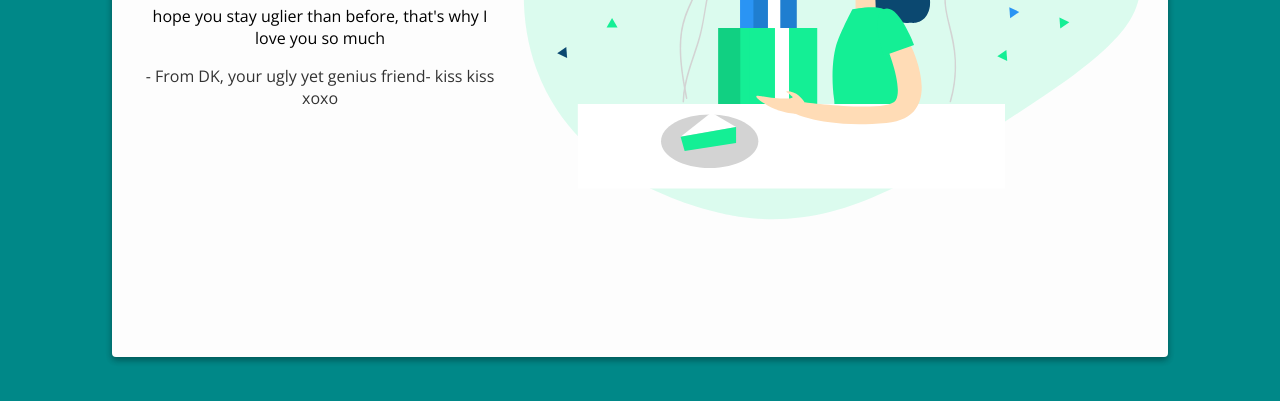
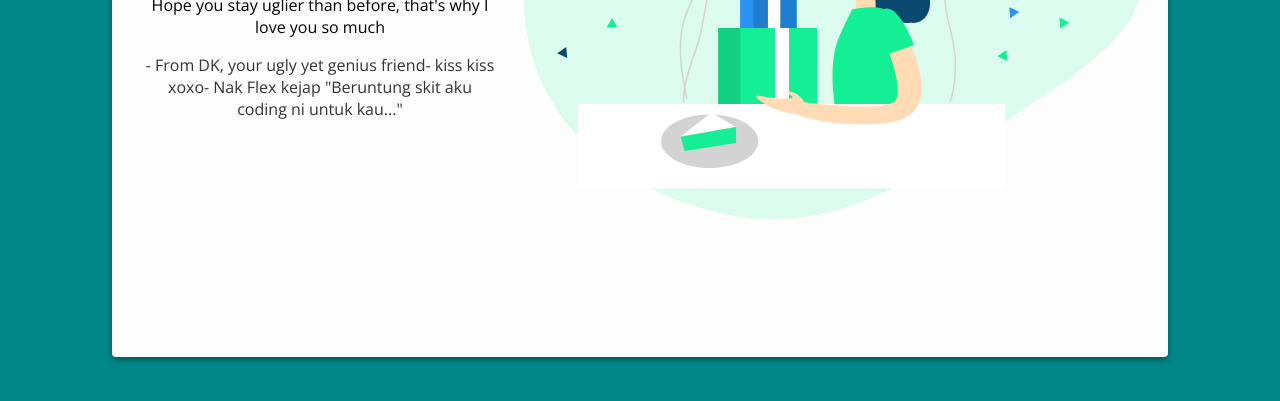
Before and after one commit to sorfina-amran/MIZA, a plain HTML site: page index.html in a window 1280 px wide. Shown: the part 399-800 px from the top of the page. Drawn offline with nearby package versions, Linux system fonts and the light colour scheme.

Commit message:
Update index.html

```diff
--- a/index.html
+++ b/index.html
@@ -13,8 +13,8 @@
     <img src="./birthday.svg" alt="birthday" class="birthday">
     <div class="text">
       <h1>Happy Birthday MIZAAAAAAAAAA!</h1>
-      <p>hope you stay  uglier than before, that's why I love you so much</p>
-      <p class="muted">- From DK, your ugly yet genius friend- kiss kiss xoxo</p>
+      <p>Hope you stay  uglier than before, that's why I love you so much</p>
+      <p class="muted">- From DK, your ugly yet genius friend- kiss kiss xoxo- Nak Flex kejap "Beruntung skit aku coding ni untuk kau..." </p>
     </div>
     <div class="space"></div>
   </div>
```
